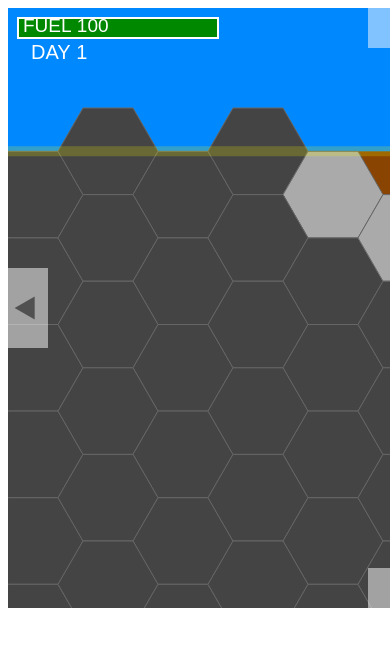
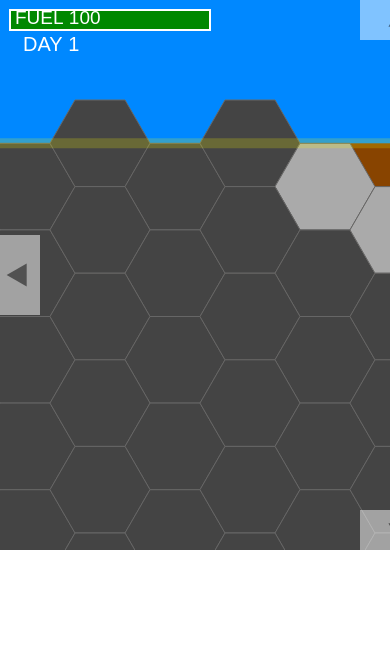
Before and after one commit to lancehalberd/crystal-collector, a website with bundled scripts: page public/index.html in a window 390 px wide. Shown: the top 646 px of the page. Built offline with nearby package versions, Linux system fonts and the light colour scheme.

Commit message:
Add manifest file for running as mobile application.

```diff
--- a/public/index.html
+++ b/public/index.html
@@ -1,6 +1,12 @@
 <html>
 <head>
+    <meta name="apple-mobile-web-app-capable" content="yes">
+    <link rel="manifest" href="manifest.json">
     <style>
+    body {
+        margin: 0;
+        padding: 0;
+    }
     canvas {
         margin: 0 auto;
         display: block;
--- a/src/achievements.js
+++ b/src/achievements.js
@@ -219,7 +219,7 @@ function renderAchievements(context, state) {
     context.fillStyle = '#08F';
     context.fillRect(0, 0, WIDTH, HEIGHT);
 
-    let top = 30, left = 100, rowHeight = 60;
+    let top = 30, left = 100, rowHeight = 55;
     for (let key in achievementsData) {
         const data = achievementsData[key];
         const bonusLevel = state.achievements[key];
--- a/src/gameConstants.js
+++ b/src/gameConstants.js
@@ -5,7 +5,7 @@ const COLUMN_WIDTH = EDGE_LENGTH + SHORT_EDGE;
 const ROW_HEIGHT = LONG_EDGE * 2;
 module.exports = {
     WIDTH: 800,
-    HEIGHT: 600,
+    HEIGHT: 550,
     FRAME_LENGTH: 20,
     EDGE_LENGTH,
     COLUMN_WIDTH,
--- a/src/hud.js
+++ b/src/hud.js
@@ -92,7 +92,7 @@ const closeButton = {
         return {...state, showAchievements: false};
     },
     left: WIDTH / 2 - digButton.width / 2,
-    top: HEIGHT - 80,
+    top: HEIGHT - 70,
 };
 const restartButton = {
     ...closeButton,
@@ -382,18 +382,18 @@ function renderHUD(context, state) {
         context.strokeText(`DEPTH: ${depth}`, 10, HEIGHT - 10);
     }
     // Draw SCORE indicator
-    const scoreWidth = drawText(context, state.saved.score,WIDTH - 20, HEIGHT - 20,
+    const scoreWidth = drawText(context, state.saved.score,WIDTH - 10, HEIGHT - 10,
         {fillStyle: '#4AF', strokeStyle: 'white', textAlign: 'right', textBaseline: 'bottom', size: 36, measure: true}
     );
     let iconRectangle = new Rectangle(crystalFrame).scale(2);
     drawImage(context, crystalFrame.image, crystalFrame,
-        iconRectangle.moveCenterTo(WIDTH - 20 - scoreWidth - 5 - iconRectangle.width / 2, HEIGHT - 20 - 20)
+        iconRectangle.moveCenterTo(WIDTH - 20 - scoreWidth - 5 - iconRectangle.width / 2, HEIGHT - 10 - 20)
     );
-    const diffuserWidth = drawText(context, state.bombDiffusers, WIDTH - 20, HEIGHT - 65,
+    const diffuserWidth = drawText(context, state.bombDiffusers, WIDTH - 10, HEIGHT - 55,
         {fillStyle: '#A40', strokeStyle: '#FA4', size: 36, textBaseline: 'bottom', textAlign: 'right', measure: true});
     iconRectangle = new Rectangle(diffuserFrame).scale(2);
     drawImage(context, diffuserFrame.image, diffuserFrame,
-        iconRectangle.moveCenterTo(WIDTH - 20 - diffuserWidth - 10 - iconRectangle.width / 2, HEIGHT - 65 - 20)
+        iconRectangle.moveCenterTo(WIDTH - 20 - diffuserWidth - 10 - iconRectangle.width / 2, HEIGHT - 55 - 20)
     );
 
     // Draw FUEL indicator
```
Also changed, not shown: src/client.js (+16 -0 lines), public/gfx/icon-192.png (added), public/manifest.json (added). Lines whose indentation alone changed are shown as unchanged.
